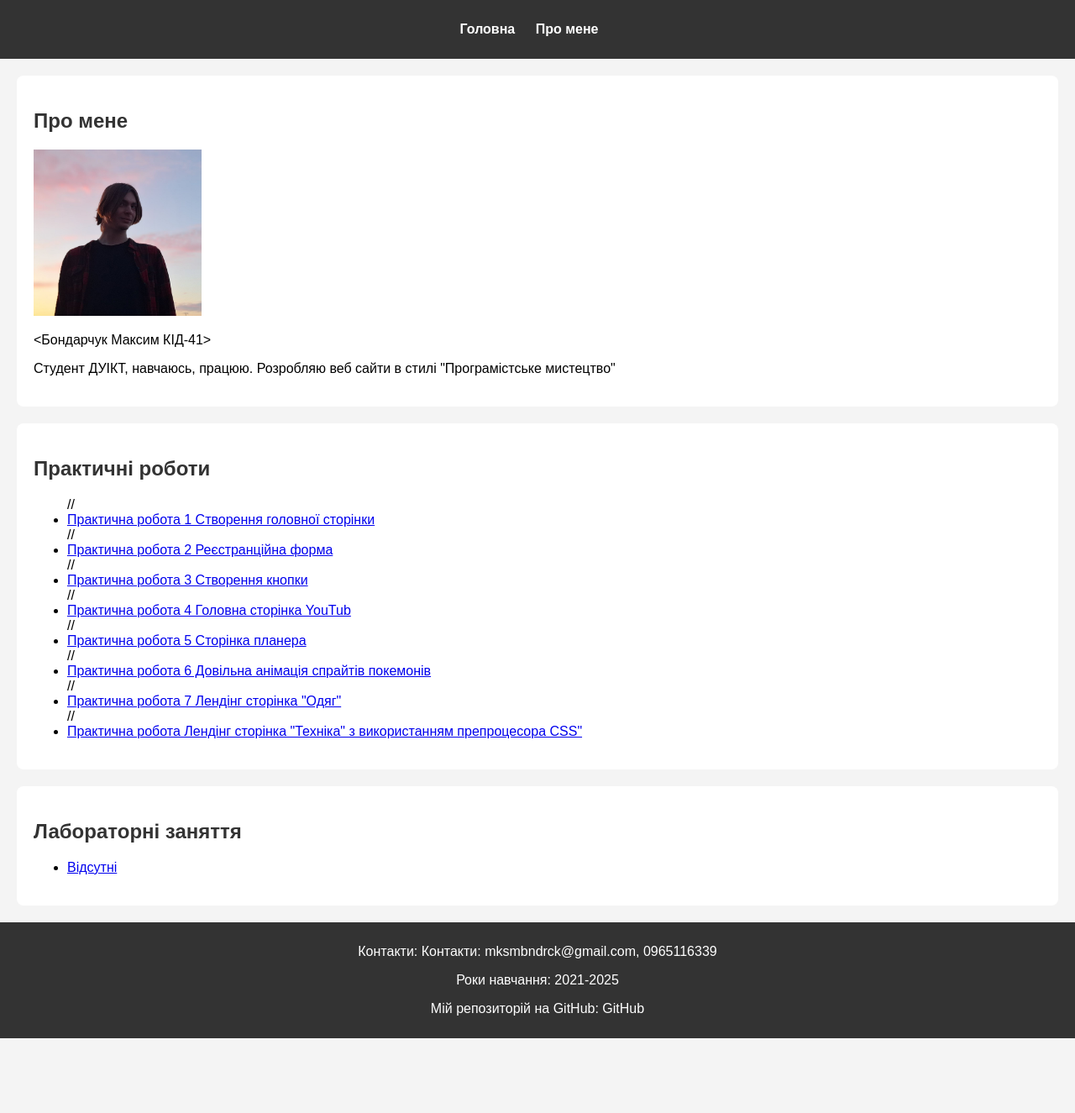
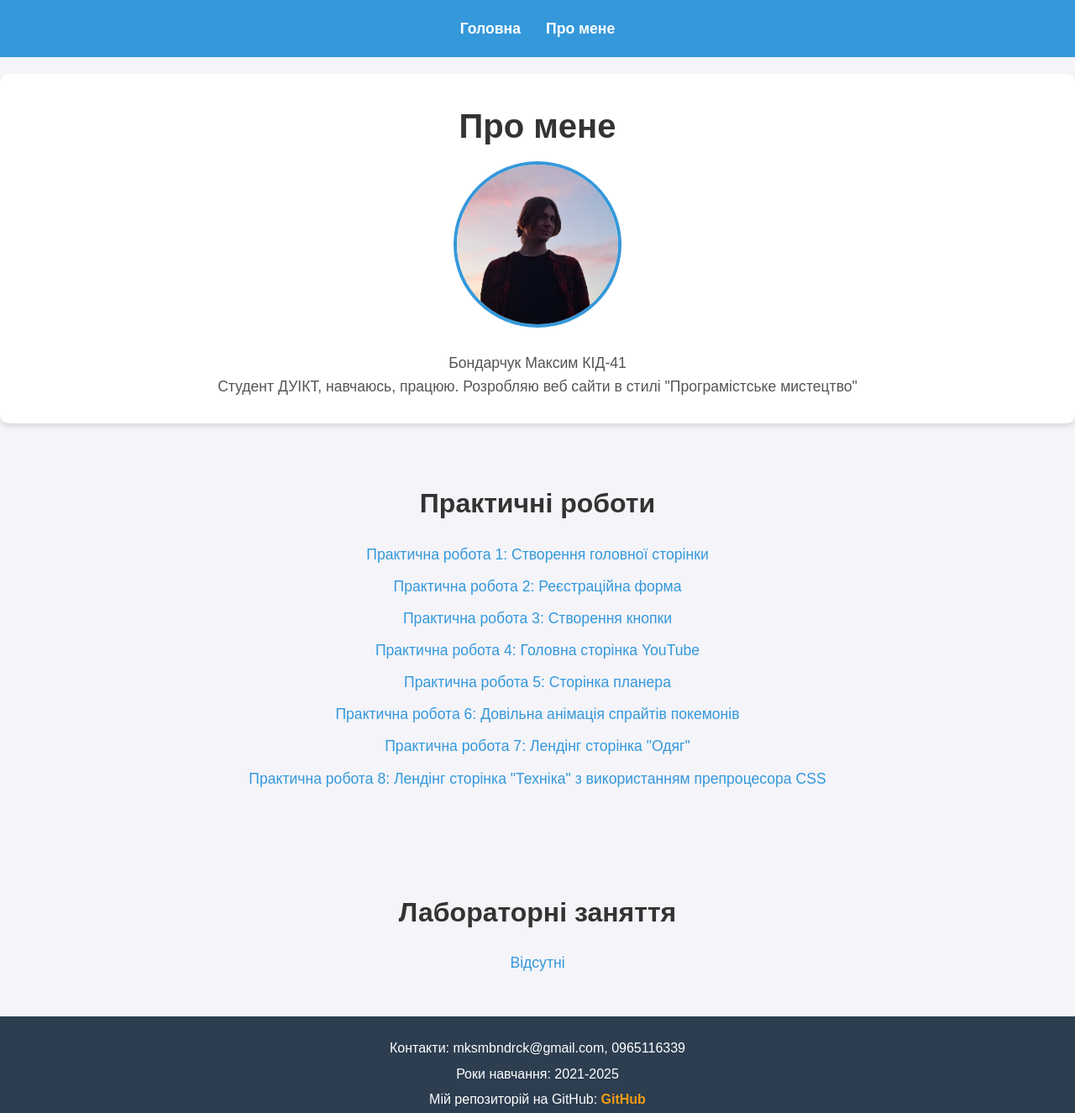
Before and after one commit to MaksymBondarchukKID41/PracticalTasks, a plain HTML site: page index.html in a window 1280 px wide. Shown: the whole page at 84% size. Before the commit the page ends 1236 px from the top, so only its background shows below. Drawn offline with Linux system fonts and the light colour scheme; files that its build step writes are made by us from their sources.

Commit message:
Add files via upload

```diff
--- a/index.html
+++ b/index.html
@@ -4,7 +4,154 @@
     <meta charset="UTF-8">
     <meta name="viewport" content="width=device-width, initial-scale=1.0">
     <title>Особистий вебсайт Ім'я Прізвище</title>
-    <link rel="stylesheet" href="css/style.css">
+    <style>
+        /* Основні стилі для всього сайту */
+        * {
+            margin: 0;
+            padding: 0;
+            box-sizing: border-box;
+            font-family: 'Arial', sans-serif;
+        }
+
+        body {
+            background-color: #f4f4f9;
+            color: #333;
+            line-height: 1.6;
+            display: flex;
+            flex-direction: column;
+            justify-content: space-between;
+            min-height: 100vh;
+        }
+
+        header {
+            background-color: #3498db;
+            color: white;
+            padding: 20px;
+        }
+
+        header nav ul {
+            list-style: none;
+            display: flex;
+            justify-content: center;
+        }
+
+        header nav ul li {
+            margin: 0 15px;
+        }
+
+        header nav ul li a {
+            text-decoration: none;
+            color: white;
+            font-weight: bold;
+            font-size: 1.1rem;
+            transition: color 0.3s ease;
+        }
+
+        header nav ul li a:hover {
+            color: #f39c12;
+        }
+
+        /* Стилі для секцій */
+        section {
+            padding: 40px 20px;
+            text-align: center;
+        }
+
+        #about-me {
+            background-color: #ffffff;
+            margin-top: 20px;
+            box-shadow: 0 4px 6px rgba(0, 0, 0, 0.1);
+            border-radius: 10px;
+            padding: 30px;
+        }
+
+        #about-me h1 {
+            font-size: 2.5rem;
+            margin-bottom: 10px;
+        }
+
+        #about-me img {
+            border-radius: 50%;
+            margin-bottom: 20px;
+            border: 4px solid #3498db;
+        }
+
+        #about-me p {
+            font-size: 1.1rem;
+            color: #555;
+        }
+
+        #practical, #laboratory {
+            margin-top: 30px;
+        }
+
+        #practical h2, #laboratory h2 {
+            font-size: 2rem;
+            color: #333;
+            margin-bottom: 20px;
+        }
+
+        #practical ul, #laboratory ul {
+            list-style: none;
+            padding: 0;
+        }
+
+        #practical ul li, #laboratory ul li {
+            margin-bottom: 10px;
+            font-size: 1.1rem;
+        }
+
+        #practical ul li a, #laboratory ul li a {
+            text-decoration: none;
+            color: #3498db;
+            transition: color 0.3s ease;
+        }
+
+        #practical ul li a:hover, #laboratory ul li a:hover {
+            color: #f39c12;
+        }
+
+        /* Футер */
+        footer {
+            background-color: #2c3e50;
+            color: white;
+            padding: 20px;
+            text-align: center;
+        }
+
+        footer p {
+            font-size: 1rem;
+            margin: 5px 0;
+        }
+
+        footer a {
+            color: #f39c12;
+            text-decoration: none;
+            font-weight: bold;
+        }
+
+        footer a:hover {
+            color: white;
+        }
+
+        /* Мобільна адаптивність */
+        @media (max-width: 768px) {
+            header nav ul {
+                flex-direction: column;
+                align-items: center;
+            }
+
+            #about-me {
+                margin-top: 20px;
+                padding: 20px;
+            }
+
+            #about-me img {
+                width: 150px;
+                height: 150px;
+            }
+        }
+    </style>
 </head>
 <body>
     <header>
@@ -19,25 +166,21 @@
     <section id="about-me">
         <h1>Про мене</h1>
         <img src="5391051364236389008.jpg" alt="Фото студента" width="200">
-        <p><Бондарчук Максим КІД-41></p>
+        <p>Бондарчук Максим КІД-41</p>
         <p>Студент ДУІКТ, навчаюсь, працюю. Розробляю веб сайти в стилі "Програмістське мистецтво"</p>
     </section>
 
     <section id="practical">
         <h2>Практичні роботи</h2>
         <ul>
-           // <li><a href="about.html">Практична робота 1 Створення головної сторінки</a></li>
-           // <li><a href="practise2.html">Практична робота 2 Реєстранційна форма </a></li>
-           // <li><a href="practise3.html">Практична робота 3 Створення кнопки</a></li>
-           // <li><a href="practise4.html">Практична робота 4 Головна сторінка YouTub</a></li>
-           // <li><a href="practise5.html">Практична робота 5 Сторінка планера</a></li>
-           // <li><a href="practise6.html">Практична робота 6 Довільна анімація спрайтів покемонів</a></li>
-           // <li><a href="practise7.html">Практична робота 7 Лендінг сторінка "Одяг"</a></li>
-           // <li><a href="practise8.html">Практична робота Лендінг сторінка "Техніка" з використанням препроцесора CSS"</a></li>
-
-
-
-
+           <li><a href="about.html">Практична робота 1: Створення головної сторінки</a></li>
+           <li><a href="practise2.html">Практична робота 2: Реєстраційна форма</a></li>
+           <li><a href="practise3.html">Практична робота 3: Створення кнопки</a></li>
+           <li><a href="practise4.html">Практична робота 4: Головна сторінка YouTube</a></li>
+           <li><a href="practise5.html">Практична робота 5: Сторінка планера</a></li>
+           <li><a href="practise6.html">Практична робота 6: Довільна анімація спрайтів покемонів</a></li>
+           <li><a href="practise7.html">Практична робота 7: Лендінг сторінка "Одяг"</a></li>
+           <li><a href="practise8.html">Практична робота 8: Лендінг сторінка "Техніка" з використанням препроцесора CSS</a></li>
         </ul>
     </section>
 
@@ -45,12 +188,11 @@
         <h2>Лабораторні заняття</h2>
         <ul>
             <li><a href="laboratory1.html">Відсутні</a></li>
-
         </ul>
     </section>
 
     <footer>
-        <p>Контакти: Контакти: mksmbndrck@gmail.com, 0965116339</p>
+        <p>Контакти: mksmbndrck@gmail.com, 0965116339</p>
         <p>Роки навчання: 2021-2025</p>
         <p>Мій репозиторій на GitHub: <a href="https://github.com/MaksymBondarchukKID41/PracticalTasks" target="_blank">GitHub</a></p>
     </footer>
```
